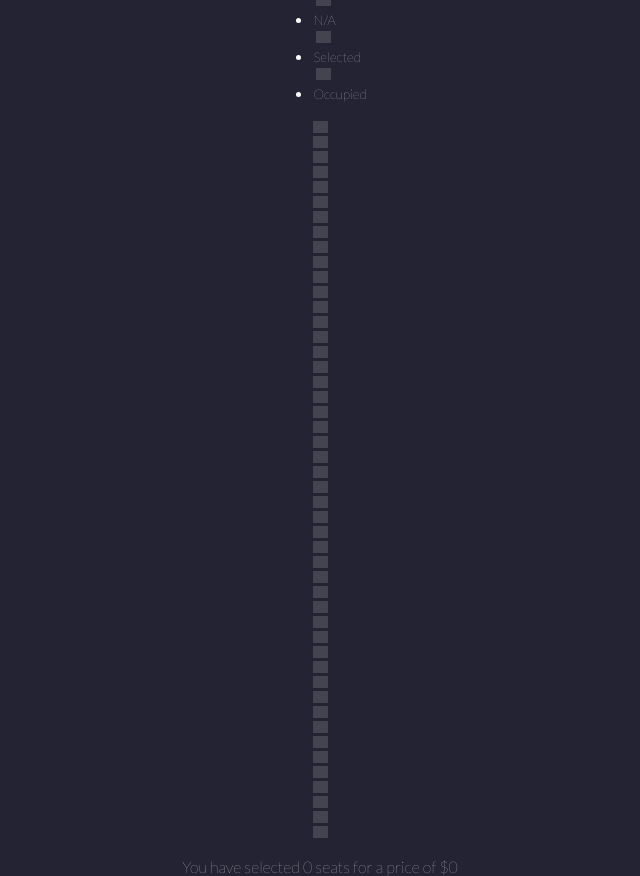
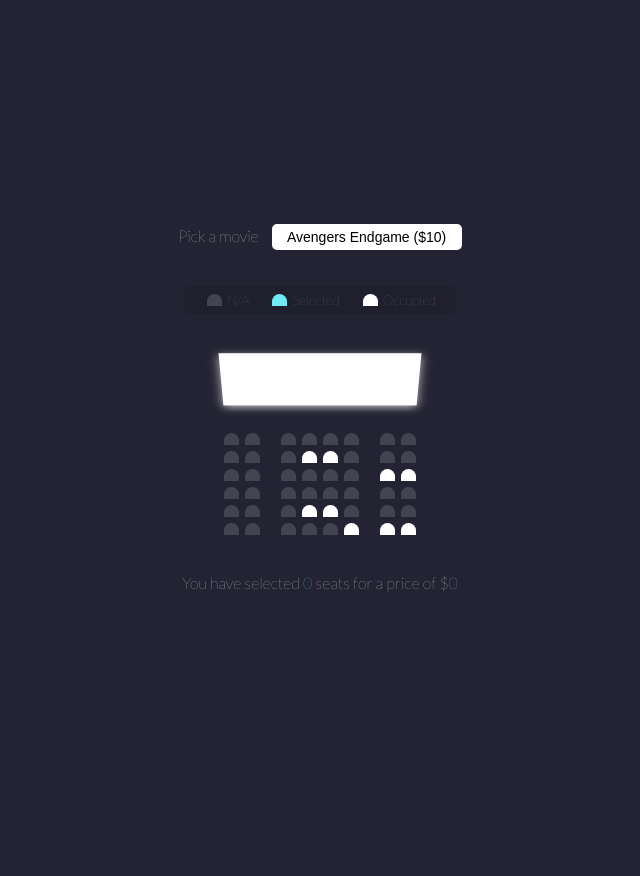
Before and after one commit to mrselifbalci/movie-seat-booking, a plain HTML site: page index.html in a window 1280 px wide. Shown: the whole page, without its empty margins (320-960 px from the left). After the commit the page ends 800 px from the top, so only its background shows below. Drawn offline with Linux system fonts and the light colour scheme.

Commit message:
all functionality work

```diff
--- a/script.js
+++ b/script.js
@@ -0,0 +1,68 @@
+const container = document.querySelector('.container')
+const seats = document.querySelectorAll('.row .seat:not(.occupied)')
+const count = document.getElementById('count');
+const total = document.getElementById('total');
+const movieSelect = document.getElementById('movie');
+
+populateUI();
+
+let ticketPrice = +movieSelect.value;
+
+function setMovieData (movieIndex,moviePrice){
+  localStorage.setItem('selectedMovieIndex',movieIndex);
+  localStorage.setItem('selectedMoviePrice',moviePrice)
+}
+
+
+function updateSelectedCount (){
+    const selectedSeats = document.querySelectorAll('.row .seat.selected')
+
+    const seatsIndex = [...selectedSeats].map(seat=>
+        [...seats].indexOf(seat))
+
+    localStorage.setItem('selectedSeats',JSON.stringify(seatsIndex))
+
+
+    const selectedSeatsCount = selectedSeats.length;
+
+    count.innerText = selectedSeatsCount;
+    total.innerText = selectedSeatsCount*ticketPrice;
+}
+
+function populateUI(){
+    const selectedSeats = JSON.parse(localStorage.getItem('selectedSeats'))
+
+    if(selectedSeats !==null && selectedSeats.length>0 ){
+       seats.forEach((seat,index)=>{
+           if(selectedSeats.indexOf(index) > -1){
+               seat.classList.add('selected')
+           }
+       });
+    }
+
+    const selectedMovieIndex = localStorage.getItem('selectedMovieIndex');
+    if(selectedMovieIndex !== null){
+        movieSelect.selectedIndex = selectedMovieIndex;
+    }
+}
+
+movieSelect.addEventListener('change',(e)=>{
+   ticketPrice = +e.target.value
+   setMovieData(e.target.selectedIndex,e.target.value)
+   updateSelectedCount()
+});
+
+updateSelectedCount();
+
+
+
+
+
+
+container.addEventListener('click',(e)=>{
+  if(e.target.classList.contains('seat') && !e.target.classList.contains('occupied')){
+    e.target.classList.toggle('selected');
+
+    updateSelectedCount();
+  }
+})
--- a/style.css
+++ b/style.css
@@ -30,10 +30,77 @@ body {
   -webkit-appearance: none;
   appearance: none;
 }
+.container {
+  perspective: 1000px;
+  margin-bottom: 30px;
+}
 
 .seat {
   background-color: #444451;
   height: 12px;
   width: 15px;
   margin: 3px;
+  border-top-left-radius: 10px;
+  border-top-right-radius: 10px;
 }
+.seat.selected {
+  background-color: #6feaf6;
+}
+.seat.occupied {
+  background-color: #fff;
+}
+
+.seat:nth-of-type(2) {
+  margin-right: 18px;
+}
+
+.seat:nth-last-of-type(2) {
+  margin-left: 18px;
+}
+
+.seat:not(.occupied):hover {
+  cursor: pointer;
+  transform: scale(1.2);
+}
+.showcase .seat:not(.occupied):hover {
+  cursor: default;
+  transform: scale(1);
+}
+
+.showcase {
+  background: rgba(0, 0, 0, 0.1);
+  padding: 5px 10px;
+  border-radius: 5px;
+  color: #777;
+  list-style-type: none;
+  display: flex;
+  justify-content: space-between;
+}
+.showcase li {
+  display: flex;
+  align-items: center;
+  justify-content: center;
+  margin: 0 10px;
+}
+
+.showcase li small {
+  margin-left: 2px;
+}
+
+.row {
+  display: flex;
+}
+.screen {
+  background-color: white;
+  height: 70px;
+  width: 100%;
+  margin: 15px 0;
+  transform: rotateX(-45deg);
+  box-shadow: 0 3px 10px rgba(255, 255, 255, 0.7);
+}
+p.text {
+  margin: 5px 0;
+}
+p.text span {
+  color: #6feaf6;
+}
```
Also changed, not shown: index.html (+1 -0 lines).
